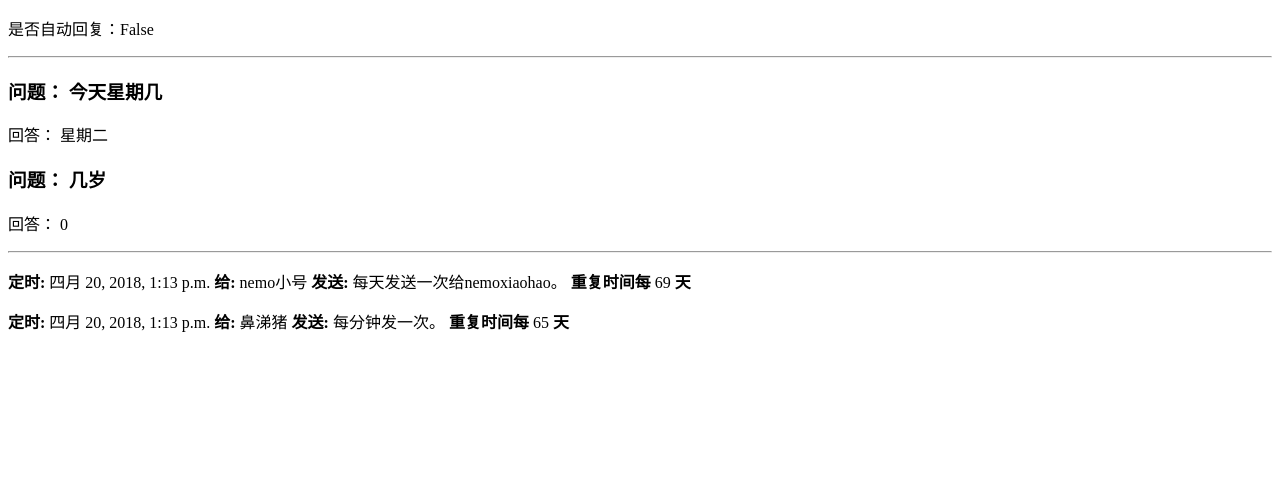
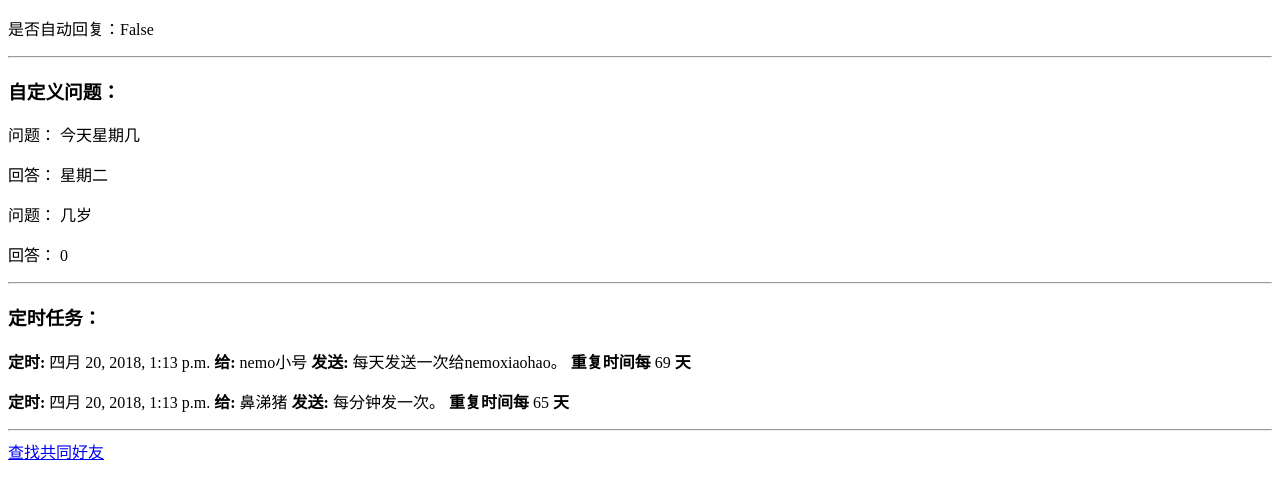
Before and after one commit to 7937/bs, a Django app: template replyMsg/templates/question.html in a window 1280 px wide. Shown: the top 499 px of the page. Run offline with Django 3.2, Linux system fonts and the light colour scheme; the template is opened without the code that fills it: values that come from a table or form of the project are taken from there, others are empty; data comes from the database, SQL or seed files in the repository.

Commit message:
real done with intime

```diff
--- a/replyMsg/templates/question.html
+++ b/replyMsg/templates/question.html
@@ -13,13 +13,17 @@
         <p>是否自动回复：{{ a.auto }}</p>
     {% endfor %}
     <hr>
+    <h3> 自定义问题：</h3>
     {% for question in questions %}
-        <h3> 问题： {{ question.content }}</h3>
+        <p> 问题： {{ question.content }}</p>
         <p> 回答： {{ question.answer|truncatechars:30 }}</p>
     {% endfor %}
     <hr>
+    <h3> 定时任务：</h3>
     {% for timer in timers %}
         <p> <b> 定时: </b> {{timer.time}} <b> 给: </b> {{timer.receiver}} <b> 发送: </b> {{timer.content}}。 <b> 重复时间每 </b> {{timer.recycle}} <b> 天 </b> </p>
     {% endfor %}
+    <hr>
+    <a href="/mutualFriends"> 查找共同好友 </a>
 </body>
 </html>
--- a/replyMsg/urls.py
+++ b/replyMsg/urls.py
@@ -3,4 +3,5 @@ from . import views
 
 urlpatterns = [
     url(r'^$', views.question, name='question'),
+    url(r'^mutualFriends$', views.mutualFriends, name='mutualFriends'),
 ]
--- a/robot/urls.py
+++ b/robot/urls.py
@@ -19,5 +19,6 @@ from replyMsg.views import question
 
 urlpatterns = [
     url(r'^$',include('replyMsg.urls')),
+    url(r'^mutualFriends/',include('replyMsg.urls')),
     url(r'^admin/', admin.site.urls),
 ]
```
Also changed, not shown: replyMsg/views.py (+7 -1 lines), 4 other files.
